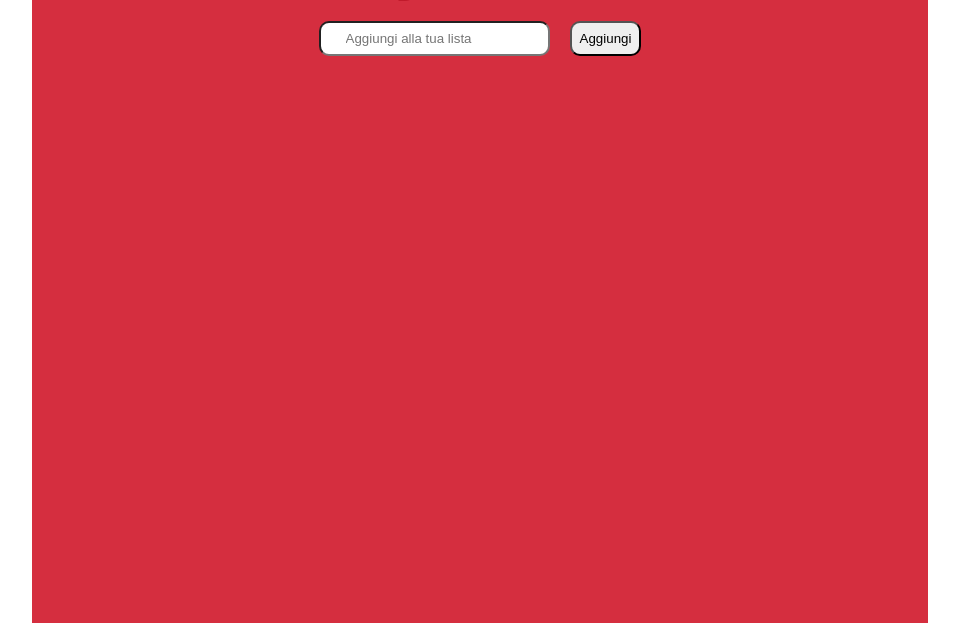
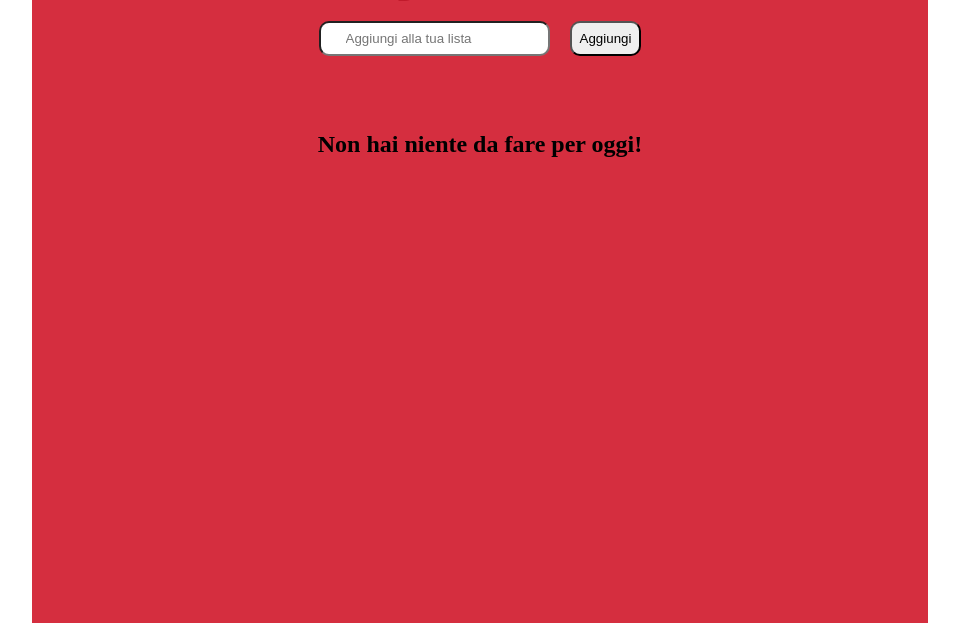
Before and after one commit to alessiogarifo92/vue-todolist, a plain HTML site: page index.html in a window 1280 px wide. Shown: the part 177-800 px from the top of the page, without its empty margins (160-1119 px from the left). Drawn offline with nearby package versions, Linux system fonts and the light colour scheme.

Commit message:
agg bonus classe active se nulla in lista

```diff
--- a/css/style.css
+++ b/css/style.css
@@ -67,3 +67,13 @@ li{
   border-radius: 15px;
   font-size: 20px;
 }
+
+h2{
+  display: none;
+  text-align: center;
+  margin-top: 5vh;
+}
+
+h2.active{
+  display:block;
+}
--- a/index.html
+++ b/index.html
@@ -29,6 +29,8 @@
           <!-- aggiunto span X; con click sopra rimuovi i selezioneato(senza (i) avrebbe rimosso sempre il primo elemento della lista)  -->
           <li v-for = "(items,i) in lista">{{items}} <i class="fas fa-times-circle" @click="removeElement(i)"></i></li>
         </ol>
+        <!-- aggiungo classe active se lista vuota -->
+        <h2 :class="{'active': lista == ''}">Non hai niente da fare per oggi!</h2>
       </main>
 
     </div>
```
